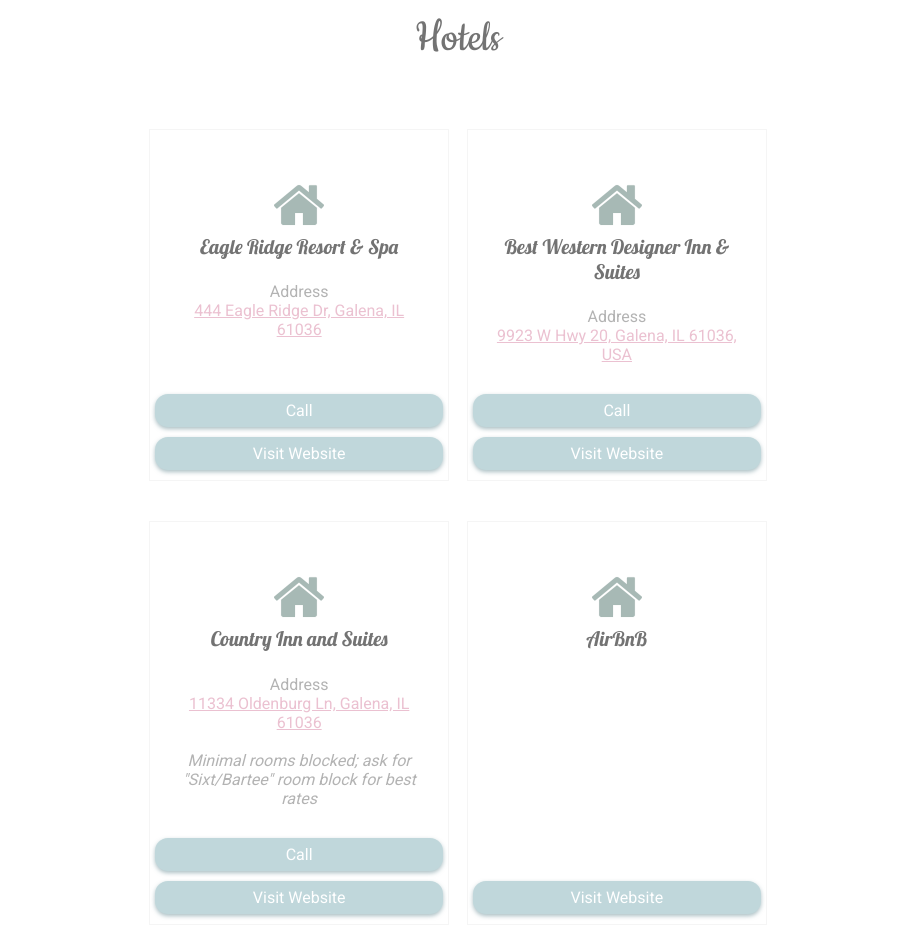
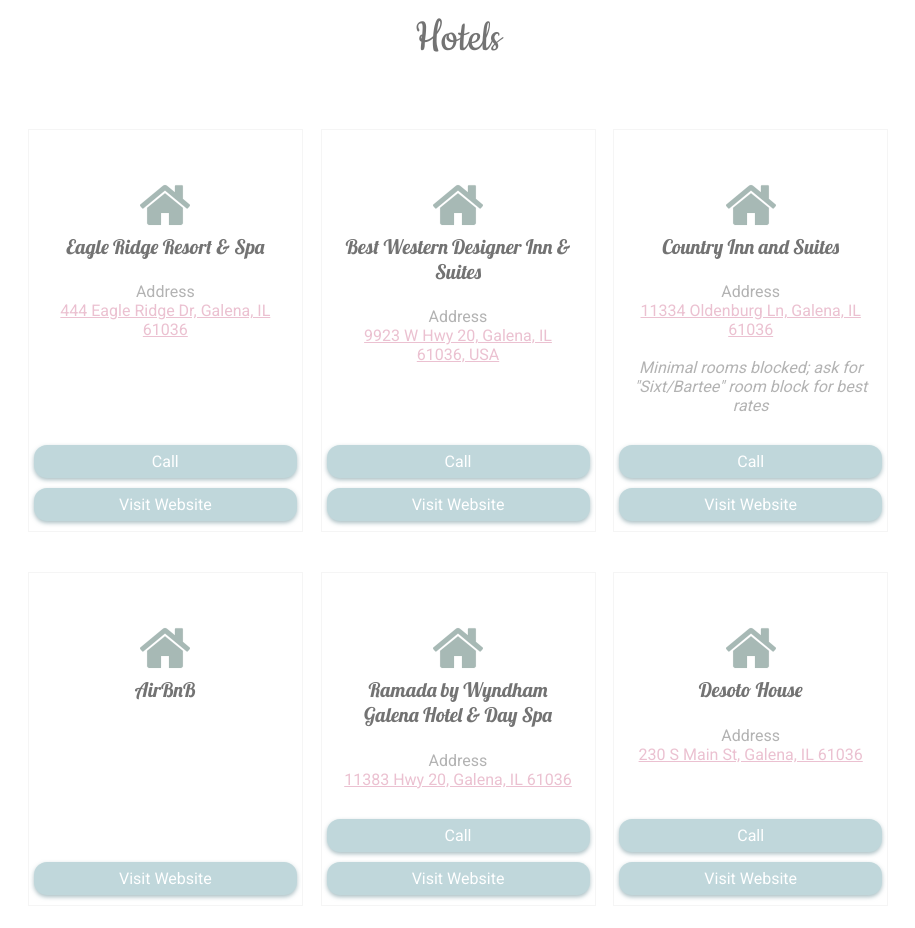
Before and after one commit to lzbrady/wedding-aaron-amanda, a Gatsby site: page /location in a window 1280 px wide. Shown: the part 1555-2483 px from the top of the page, without its empty margins (182-1097 px from the left). Built offline with nearby package versions, Linux system fonts and the light colour scheme; Gatsby itself is replaced by a stand-in of ours.

Commit message:
Updated min width on info card

```diff
--- a/src/components/infoCard.js
+++ b/src/components/infoCard.js
@@ -55,7 +55,7 @@
   transition: all 300ms ease-in-out;
   width: 31%;
   margin: 20px 1%;
-  min-width: 300px;
+  min-width: 275px;
   display: flex;
   position: relative;
   flex-wrap: wrap;
```
